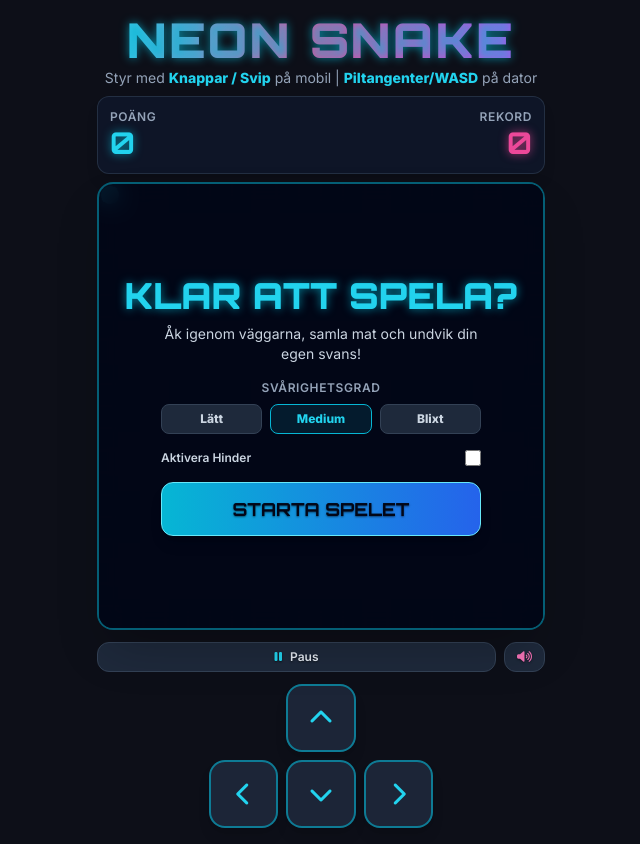
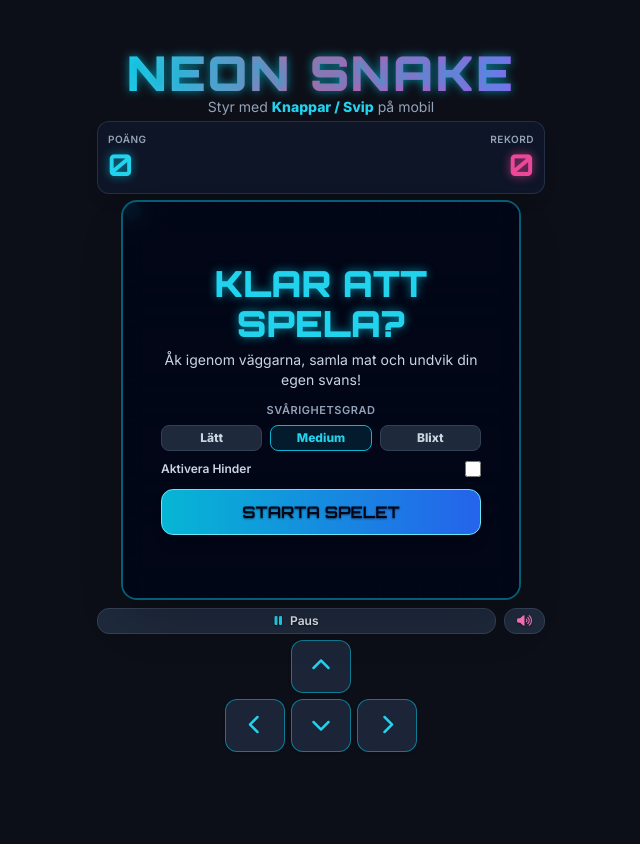
Before and after one commit to ayran25-web/snake-game, a plain HTML site: page index.html in a window 1280 px wide. Shown: the whole page, without its empty margins (319-959 px from the left). After the commit the page ends 800 px from the top, so only its background shows below. Drawn offline with nearby package versions, Linux system fonts and the light colour scheme.

Commit message:
index.html

```diff
--- a/index.html
+++ b/index.html
@@ -57,102 +57,102 @@
         }
     </style>
 </head>
-<body class="min-h-screen flex flex-col items-center justify-center p-2 sm:p-4 select-none overflow-hidden">
+<body class="min-h-screen flex flex-col items-center justify-center p-2 sm:p-4 select-none">
 
     <!-- Huvudbehållare -->
     <div class="w-full max-w-4xl flex flex-col items-center">
 
         <!-- Titel & Header -->
-        <header class="text-center mb-2">
-            <h1 class="text-3xl sm:text-5xl font-extrabold font-arcade text-transparent bg-clip-text bg-gradient-to-r from-cyan-400 via-pink-500 to-purple-500 tracking-wider neon-text-cyan">
+        <header class="text-center mb-1">
+            <h1 class="text-2xl sm:text-5xl font-extrabold font-arcade text-transparent bg-clip-text bg-gradient-to-r from-cyan-400 via-pink-500 to-purple-500 tracking-wider neon-text-cyan">
                 NEON SNAKE
             </h1>
-            <p class="text-xs sm:text-sm text-slate-400 mt-1">
-                Styr med <span class="text-cyan-400 font-bold">Knappar / Svip</span> på mobil | <span class="text-cyan-400 font-bold">Piltangenter/WASD</span> på dator
+            <p class="text-[11px] sm:text-sm text-slate-400">
+                Styr med <span class="text-cyan-400 font-bold">Knappar / Svip</span> på mobil
             </p>
         </header>
 
         <!-- Poäng & Statuspanel -->
-        <div class="w-full max-w-md bg-slate-900/90 border border-slate-700/60 rounded-xl p-3 mb-2 flex justify-between items-center shadow-lg backdrop-blur-md">
+        <div class="w-full max-w-xs sm:max-w-md bg-slate-900/90 border border-slate-700/60 rounded-xl p-2.5 mb-1.5 flex justify-between items-center shadow-lg backdrop-blur-md">
             <div class="flex flex-col items-start">
-                <span class="text-xs text-slate-400 font-semibold uppercase tracking-wider">Poäng</span>
-                <span id="score" class="text-2xl sm:text-3xl font-arcade font-bold text-cyan-400 neon-text-cyan">0</span>
+                <span class="text-[10px] text-slate-400 font-semibold uppercase tracking-wider">Poäng</span>
+                <span id="score" class="text-xl sm:text-3xl font-arcade font-bold text-cyan-400 neon-text-cyan">0</span>
             </div>
 
             <div id="bonus-timer-container" class="hidden flex flex-col items-center">
-                <span class="text-xs text-yellow-400 font-bold uppercase animate-pulse">GULDBONUS!</span>
-                <div class="w-20 bg-slate-800 h-2.5 rounded-full overflow-hidden mt-1 border border-yellow-500/40">
+                <span class="text-[10px] text-yellow-400 font-bold uppercase animate-pulse">GULDBONUS!</span>
+                <div class="w-16 bg-slate-800 h-2 rounded-full overflow-hidden mt-0.5 border border-yellow-500/40">
                     <div id="bonus-timer-bar" class="bg-yellow-400 h-full w-full transition-all duration-100"></div>
                 </div>
             </div>
 
             <div class="flex flex-col items-end">
-                <span class="text-xs text-slate-400 font-semibold uppercase tracking-wider">Rekord</span>
-                <span id="high-score" class="text-2xl sm:text-3xl font-arcade font-bold text-pink-500 neon-text-pink">0</span>
+                <span class="text-[10px] text-slate-400 font-semibold uppercase tracking-wider">Rekord</span>
+                <span id="high-score" class="text-xl sm:text-3xl font-arcade font-bold text-pink-500 neon-text-pink">0</span>
             </div>
         </div>
 
         <!-- Spelyta med Canvas & Overlay -->
-        <div class="relative w-full max-w-md aspect-square bg-slate-950 rounded-2xl overflow-hidden border-2 border-cyan-500/50 neon-glow-cyan shadow-2xl flex items-center justify-center" id="touch-area">
+        <div class="relative w-[320px] h-[320px] sm:w-[400px] sm:h-[400px] bg-slate-950 rounded-2xl overflow-hidden border-2 border-cyan-500/50 neon-glow-cyan shadow-2xl flex items-center justify-center" id="touch-area">
 
             <canvas id="gameCanvas" class="w-full h-full block"></canvas>
 
             <!-- Meny & Pause/Game Over Overlay -->
-            <div id="overlay" class="absolute inset-0 bg-slate-950/90 backdrop-blur-md flex flex-col items-center justify-center p-6 text-center z-10 transition-all duration-300">
-                <div id="overlay-title" class="text-3xl sm:text-4xl font-arcade font-black text-cyan-400 mb-2 neon-text-cyan">
+            <div id="overlay" class="absolute inset-0 bg-slate-950/90 backdrop-blur-md flex flex-col items-center justify-center p-4 text-center z-10 transition-all duration-300">
+                <div id="overlay-title" class="text-2xl sm:text-4xl font-arcade font-black text-cyan-400 mb-1.5 neon-text-cyan">
                     KLAR ATT SPELA?
                 </div>
-                <p id="overlay-desc" class="text-slate-300 text-sm mb-4 max-w-xs">
+                <p id="overlay-desc" class="text-slate-300 text-xs sm:text-sm mb-3 max-w-xs">
                     Åk igenom väggarna, samla mat och undvik din egen svans!
                 </p>
 
-                <div class="w-full max-w-xs mb-4 space-y-2">
-                    <label class="block text-xs font-semibold text-slate-400 uppercase tracking-wider">Svårighetsgrad</label>
+                <div class="w-full max-w-xs mb-3 space-y-1.5">
+                    <label class="block text-[11px] font-semibold text-slate-400 uppercase tracking-wider">Svårighetsgrad</label>
                     <div class="grid grid-cols-3 gap-2">
-                        <button onclick="setSpeed('easy')" id="speed-easy" class="speed-btn px-2 py-1.5 rounded-lg border border-slate-700 bg-slate-800 text-xs font-bold text-slate-300 transition">Lätt</button>
-                        <button onclick="setSpeed('medium')" id="speed-medium" class="speed-btn px-2 py-1.5 rounded-lg border border-cyan-500 bg-cyan-950/50 text-xs font-bold text-cyan-400 transition">Medium</button>
-                        <button onclick="setSpeed('hard')" id="speed-hard" class="speed-btn px-2 py-1.5 rounded-lg border border-slate-700 bg-slate-800 text-xs font-bold text-slate-300 transition">Blixt</button>
+                        <button onclick="setSpeed('easy')" id="speed-easy" class="speed-btn px-2 py-1 rounded-lg border border-slate-700 bg-slate-800 text-xs font-bold text-slate-300 transition">Lätt</button>
+                        <button onclick="setSpeed('medium')" id="speed-medium" class="speed-btn px-2 py-1 rounded-lg border border-cyan-500 bg-cyan-950/50 text-xs font-bold text-cyan-400 transition">Medium</button>
+                        <button onclick="setSpeed('hard')" id="speed-hard" class="speed-btn px-2 py-1 rounded-lg border border-slate-700 bg-slate-800 text-xs font-bold text-slate-300 transition">Blixt</button>
                     </div>
 
-                    <div class="flex items-center justify-between pt-2">
+                    <div class="flex items-center justify-between pt-1">
                         <span class="text-xs text-slate-300 font-semibold">Aktivera Hinder</span>
                         <input type="checkbox" id="toggle-obstacles" class="w-4 h-4 accent-pink-500 rounded cursor-pointer" onchange="toggleObstaclesSetting(this.checked)">
                     </div>
                 </div>
 
-                <button id="start-btn" onclick="startGame()" class="btn-arcade w-full max-w-xs py-3 px-6 bg-gradient-to-r from-cyan-500 to-blue-600 hover:from-cyan-400 hover:to-blue-500 text-slate-950 font-arcade font-bold text-lg rounded-xl shadow-lg border border-cyan-300 cursor-pointer">
+                <button id="start-btn" onclick="startGame()" class="btn-arcade w-full max-w-xs py-2.5 px-6 bg-gradient-to-r from-cyan-500 to-blue-600 hover:from-cyan-400 hover:to-blue-500 text-slate-950 font-arcade font-bold text-base rounded-xl shadow-lg border border-cyan-300 cursor-pointer">
                     STARTA SPELET
                 </button>
             </div>
         </div>
 
         <!-- Paus/Ljud & Mobilkontroller -->
-        <div class="w-full max-w-md mt-3 flex flex-col items-center gap-2">
+        <div class="w-full max-w-xs sm:max-w-md mt-2 flex flex-col items-center gap-1.5">
 
             <div class="flex gap-2 w-full justify-center">
-                <button onclick="togglePause()" class="btn-arcade flex-1 py-1.5 px-3 bg-slate-800 border border-slate-700 rounded-xl font-semibold text-xs text-slate-200 flex items-center justify-center gap-2">
+                <button onclick="togglePause()" class="btn-arcade flex-1 py-1 px-3 bg-slate-800 border border-slate-700 rounded-xl font-semibold text-xs text-slate-200 flex items-center justify-center gap-2">
                     <i class="fa-solid fa-pause text-cyan-400 pointer-events-none"></i> Paus
                 </button>
-                <button id="sound-btn" onclick="toggleMute()" class="btn-arcade py-1.5 px-3 bg-slate-800 border border-slate-700 rounded-xl font-semibold text-xs text-slate-200 flex items-center justify-center gap-2">
+                <button id="sound-btn" onclick="toggleMute()" class="btn-arcade py-1 px-3 bg-slate-800 border border-slate-700 rounded-xl font-semibold text-xs text-slate-200 flex items-center justify-center gap-2">
                     <i id="sound-icon" class="fa-solid fa-volume-high text-pink-400 pointer-events-none"></i>
                 </button>
             </div>
 
-            <!-- Mobilknappar med fixad touch -->
-            <div class="grid grid-cols-3 gap-2 w-56 h-36 mt-1">
+            <!-- Mobilknappar -->
+            <div class="grid grid-cols-3 gap-1.5 w-48 h-28">
                 <div></div>
-                <button id="btn-up" class="btn-touch bg-slate-800/90 border-2 border-cyan-500/60 rounded-2xl flex items-center justify-center text-2xl text-cyan-400 shadow-lg">
+                <button id="btn-up" class="btn-touch bg-slate-800/90 border border-cyan-500/60 rounded-xl flex items-center justify-center text-xl text-cyan-400 shadow">
                     <i class="fa-solid fa-chevron-up pointer-events-none"></i>
                 </button>
                 <div></div>
 
-                <button id="btn-left" class="btn-touch bg-slate-800/90 border-2 border-cyan-500/60 rounded-2xl flex items-center justify-center text-2xl text-cyan-400 shadow-lg">
+                <button id="btn-left" class="btn-touch bg-slate-800/90 border border-cyan-500/60 rounded-xl flex items-center justify-center text-xl text-cyan-400 shadow">
                     <i class="fa-solid fa-chevron-left pointer-events-none"></i>
                 </button>
-                <button id="btn-down" class="btn-touch bg-slate-800/90 border-2 border-cyan-500/60 rounded-2xl flex items-center justify-center text-2xl text-cyan-400 shadow-lg">
+                <button id="btn-down" class="btn-touch bg-slate-800/90 border border-cyan-500/60 rounded-xl flex items-center justify-center text-xl text-cyan-400 shadow">
                     <i class="fa-solid fa-chevron-down pointer-events-none"></i>
                 </button>
-                <button id="btn-right" class="btn-touch bg-slate-800/90 border-2 border-cyan-500/60 rounded-2xl flex items-center justify-center text-2xl text-cyan-400 shadow-lg">
+                <button id="btn-right" class="btn-touch bg-slate-800/90 border border-cyan-500/60 rounded-xl flex items-center justify-center text-xl text-cyan-400 shadow">
                     <i class="fa-solid fa-chevron-right pointer-events-none"></i>
                 </button>
             </div>
@@ -243,10 +243,10 @@
 
         function setSpeed(speed) {
             document.querySelectorAll('.speed-btn').forEach(btn => {
-                btn.className = 'speed-btn px-2 py-1.5 rounded-lg border border-slate-700 bg-slate-800 text-xs font-bold text-slate-300 transition';
+                btn.className = 'speed-btn px-2 py-1 rounded-lg border border-slate-700 bg-slate-800 text-xs font-bold text-slate-300 transition';
             });
             const activeBtn = document.getElementById(`speed-${speed}`);
-            activeBtn.className = 'speed-btn px-2 py-1.5 rounded-lg border border-cyan-500 bg-cyan-950/50 text-xs font-bold text-cyan-400 transition';
+            activeBtn.className = 'speed-btn px-2 py-1 rounded-lg border border-cyan-500 bg-cyan-950/50 text-xs font-bold text-cyan-400 transition';
 
             if (speed === 'easy') gameSpeed = 130;
             if (speed === 'medium') gameSpeed = 95;
@@ -446,7 +446,7 @@
 
             const overlay = document.getElementById('overlay');
             document.getElementById('overlay-title').textContent = 'GAME OVER';
-            document.getElementById('overlay-title').className = 'text-3xl sm:text-4xl font-arcade font-black text-pink-500 mb-2 neon-text-pink';
+            document.getElementById('overlay-title').className = 'text-2xl sm:text-4xl font-arcade font-black text-pink-500 mb-1.5 neon-text-pink';
             document.getElementById('overlay-desc').textContent = `Du fick ${score} poäng!`;
             document.getElementById('start-btn').textContent = 'SPELA IGEN';
             overlay.classList.remove('hidden');
@@ -459,7 +459,7 @@
             const overlay = document.getElementById('overlay');
             if (isPaused) {
                 document.getElementById('overlay-title').textContent = 'PAUSAT';
-                document.getElementById('overlay-title').className = 'text-3xl sm:text-4xl font-arcade font-black text-cyan-400 mb-2 neon-text-cyan';
+                document.getElementById('overlay-title').className = 'text-2xl sm:text-4xl font-arcade font-black text-cyan-400 mb-1.5 neon-text-cyan';
                 document.getElementById('overlay-desc').textContent = 'Klicka nedan för att fortsätta.';
                 document.getElementById('start-btn').textContent = 'FORTSÄTT';
                 overlay.classList.remove('hidden');
@@ -468,7 +468,6 @@
             }
         }
 
-        // Tangentbord
         window.addEventListener('keydown', e => {
             if (['ArrowUp', 'ArrowDown', 'ArrowLeft', 'ArrowRight', ' '].includes(e.key)) e.preventDefault();
             if (e.key === ' ' || e.code === 'Space') {
@@ -483,7 +482,6 @@
             if ((e.key === 'ArrowRight' || e.key === 'd' || e.key === 'D') && direction !== 'LEFT') nextDirection = 'RIGHT';
         });
 
-        // Robust mobilknapps-hantering med pointerdown
         function changeDir(dir) {
             initAudio();
             if (navigator.vibrate) navigator.vibrate(10);
@@ -509,7 +507,6 @@
         bindBtn('btn-left', 'LEFT');
         bindBtn('btn-right', 'RIGHT');
 
-        // Svip-funktionalitet
         let touchStartX = 0;
         let touchStartY = 0;
         const touchArea = document.getElementById('touch-area');
```
